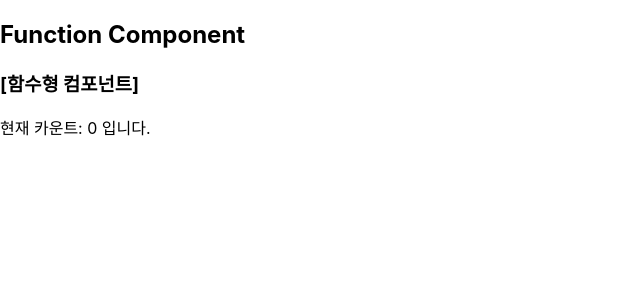
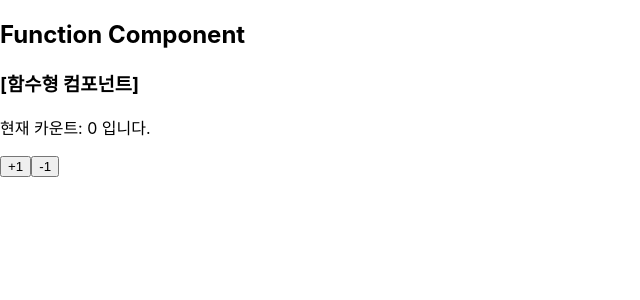
Before and after one commit to kanglaeheon/react-practice, a React (Create React App) app in the folder cra/: page / in a window 1280 px wide. Shown: the top 300 px of the page, without its empty margins (0-640 px from the left). Built offline with nearby package versions, Linux system fonts and the light colour scheme.

Commit message:
setCount

```diff
--- a/cra/src/components/UseStateComp.jsx
+++ b/cra/src/components/UseStateComp.jsx
@@ -8,6 +8,8 @@ function UseStateComp(props) {
         <div>
             <h3>{ contents }</h3>
             <p>현재 카운트: { count } 입니다.</p>
+            <button onClick={() => setCount(count + 1 )}>+1</button>
+            <button onClick={() => setCount(count - 1 )}>-1</button>
         </div>
     )
 }
```
